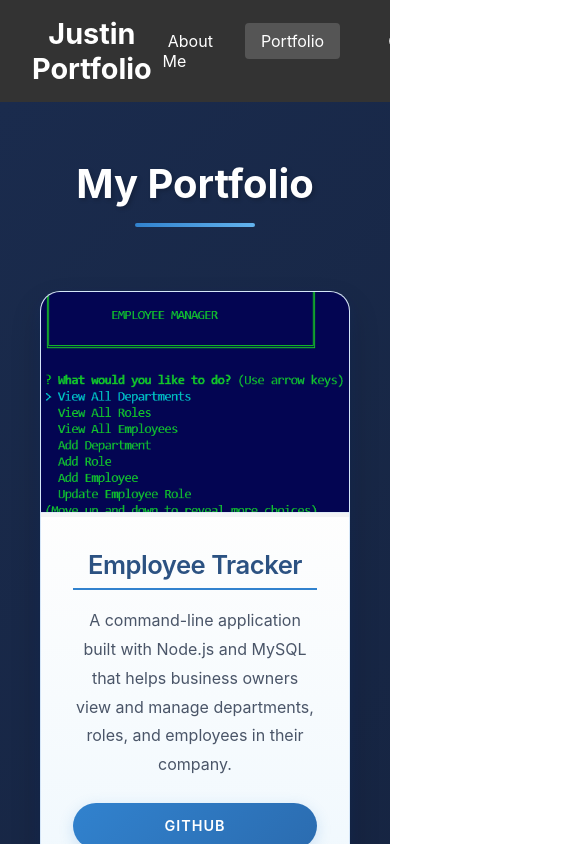
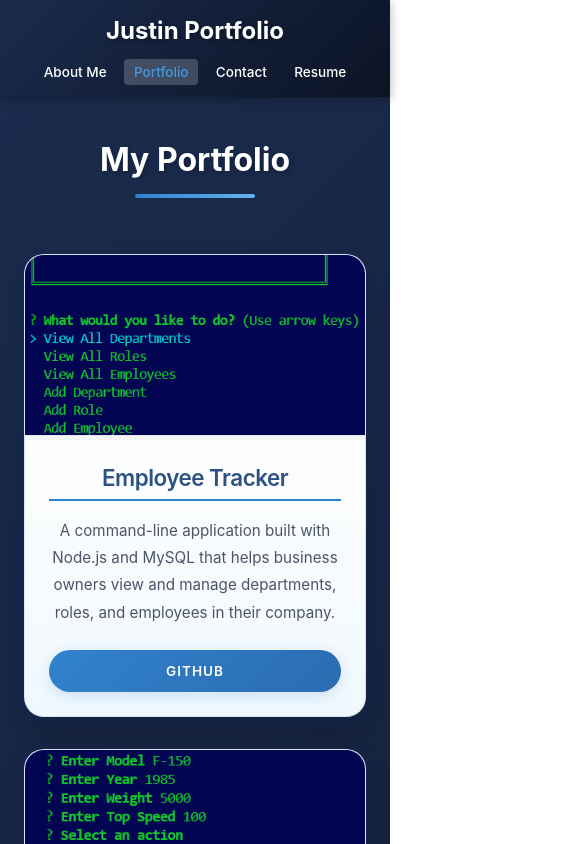
Before and after one commit to Myrmecology/React-Portfolio, a React (Create React App) app: page /portfolio in a window 390 px wide. Shown: the top 844 px of the page, 585 px wide, since content can reach past the window. Built offline with nearby package versions, Linux system fonts and the light colour scheme.

Commit message:
fixed social links

```diff
--- a/src/components/Footer.js
+++ b/src/components/Footer.js
@@ -7,7 +7,7 @@ function Footer() {
       <div className="footer-content">
         <div className="social-links">
           <a
-            href="https://www.freecodecamp.org/Myrmecology"
+            href="https://www.freecodecamp.org/arachnology"
             target="_blank"
             rel="noopener noreferrer"
             className="social-link"
--- a/src/components/Header.css
+++ b/src/components/Header.css
@@ -1,15 +1,21 @@
+/* Header.css */
 .header {
-  background-color: #333;
+  background: linear-gradient(135deg, #1a2b4d, #0c1425);
   padding: 1rem 2rem;
   display: flex;
   justify-content: space-between;
   align-items: center;
-  color: white;
+  box-shadow: 0 2px 10px rgba(0, 0, 0, 0.3);
+  position: sticky;
+  top: 0;
+  z-index: 1000;
 }
 
 .header h1 {
   margin: 0;
   font-size: 1.8rem;
+  color: #ffffff;
+  text-shadow: 2px 2px 4px rgba(0, 0, 0, 0.3);
 }
 
 .nav-links {
@@ -25,13 +31,51 @@
   text-decoration: none;
   padding: 0.5rem 1rem;
   border-radius: 4px;
-  transition: background-color 0.3s;
+  transition: all 0.3s ease;
+  font-weight: 500;
 }
 
 .nav-links a:hover {
-  background-color: #444;
+  background: rgba(255, 255, 255, 0.1);
+  transform: translateY(-2px);
 }
 
 .nav-links a.active {
-  background-color: #555;
+  background: rgba(255, 255, 255, 0.2);
+  color: #4299e1;
 }
+
+/* Responsive Design */
+@media screen and (max-width: 768px) {
+  .header {
+    flex-direction: column;
+    padding: 1rem;
+    gap: 1rem;
+  }
+
+  .nav-links {
+    flex-wrap: wrap;
+    justify-content: center;
+    gap: 1rem;
+  }
+
+  .nav-links a {
+    font-size: 0.9rem;
+    padding: 0.4rem 0.8rem;
+  }
+}
+
+@media screen and (max-width: 480px) {
+  .header h1 {
+    font-size: 1.5rem;
+  }
+
+  .nav-links {
+    gap: 0.5rem;
+  }
+
+  .nav-links a {
+    font-size: 0.85rem;
+    padding: 0.3rem 0.6rem;
+  }
+}
--- a/src/components/Header.js
+++ b/src/components/Header.js
@@ -1,3 +1,4 @@
+// Header.js
 import React from 'react';
 import { Link, useLocation } from 'react-router-dom';
 import './Header.css';
@@ -5,14 +6,13 @@ import './Header.css';
 function Header() {
   const location = useLocation();
 
-  // Function to check if the link is active
   const isActive = (path) => {
     return location.pathname === path;
   };
 
   return (
     <header className="header">
-      <h1>Justin       Portfolio</h1>
+      <h1>Justin Portfolio</h1>
       <nav>
         <ul className="nav-links">
           <li>
--- a/src/pages/AboutMe.js
+++ b/src/pages/AboutMe.js
@@ -1,3 +1,4 @@
+// AboutMe.js
 import React from 'react';
 import './AboutMe.css';
 
@@ -13,20 +14,17 @@ function AboutMe() {
         />
         <div className="bio">
           <p>
-            Hello, my name is Justin Deines, and I am a dedicated web developer specializing in creating intuitive and user-centric
-            interfaces. With a background in computer science and a strong passion for technology, I strive to stay at the forefront
-            of the industry trends. Currently, I am working remotely as a junior web developer, where I continuosly enhance my skills
-            and contribute to building dynamic web applications.
-
-
+            Hello! I'm Justin, a junior full-stack developer with a growing expertise in
+            crafting dynamic and complex web applications. With a solid foundation in modern
+            development technologies, I am focused on building scalable and maintainable solutions
+            that contribute to real-world applications.
 
 
           </p>
           <p>
-            I enjoy solving complex problems and turning ideas into reality through
-            code. I enjoy JavaScript, TypScript, state management systems such as Redux and React, Tailwind, Node.js, and Express.js.
-            I'm always looking to learn new technologies and improve my skills. I seek to always strengthen my skills with MySQL, PostgreSQL
-            MongoDB, version control testing and debugging and cloud platforms such as AWS and Google Cloud.
+            My primary area of focus is the MERN stack (MongoDB, Express.js, React.js, Node.js), which allows me to
+            create seamless, full-stack applications using JavaScript. Through MERN, I have honed my ability to
+            develop efficient, data-driven applications, from server-side logic to the dynamic user interfaces.
 
 
           </p>
--- a/src/pages/Contact.css
+++ b/src/pages/Contact.css
@@ -1,3 +1,4 @@
+/* Contact.css */
 .contact {
   max-width: 800px;
   margin: 0 auto;
@@ -6,7 +7,7 @@
 
 .contact h2 {
   text-align: center;
-  color: #1140ce;
+  color: #091e98;
   margin-bottom: 2rem;
   font-size: 2.5rem;
   text-shadow: 2px 2px 4px rgba(0, 0, 0, 0.3);
@@ -107,24 +108,6 @@ button:hover {
   background: linear-gradient(135deg, #2b6cb0, #1a365d);
 }
 
-button::after {
-  content: '';
-  position: absolute;
-  top: -50%;
-  left: -50%;
-  width: 200%;
-  height: 200%;
-  background: radial-gradient(circle, rgba(255,255,255,0.2) 0%, transparent 50%);
-  transform: scale(0);
-  opacity: 0;
-  transition: transform 0.6s ease-out, opacity 0.6s ease-out;
-}
-
-button:hover::after {
-  transform: scale(1);
-  opacity: 1;
-}
-
 .message-confirmation {
   position: fixed;
   bottom: 20px;
@@ -136,8 +119,10 @@ button:hover::after {
   box-shadow: 0 4px 15px rgba(0, 0, 0, 0.2);
   animation: slideIn 0.5s ease-out forwards, fadeOut 0.5s ease-out 2.5s forwards;
   font-weight: 500;
+  z-index: 1000;
 }
 
+/* Animations */
 @keyframes shakeError {
   0%, 100% { transform: translateX(0); }
   25% { transform: translateX(-10px); }
@@ -167,7 +152,7 @@ button:hover::after {
 }
 
 /* Responsive Design */
-@media (max-width: 768px) {
+@media screen and (max-width: 768px) {
   .contact {
     padding: 1rem;
   }
@@ -176,7 +161,48 @@ button:hover::after {
     padding: 1.5rem;
   }
 
+  .contact h2 {
+    font-size: 2rem;
+  }
+
+  label {
+    font-size: 1rem;
+  }
+
+  input,
+  textarea {
+    padding: 0.8rem;
+    font-size: 0.95rem;
+  }
+
   button {
     padding: 0.8rem 1.5rem;
+    font-size: 1rem;
   }
 }
+
+@media screen and (max-width: 480px) {
+  .contact-form {
+    padding: 1rem;
+  }
+
+  .form-group {
+    margin-bottom: 1.2rem;
+  }
+
+  label {
+    font-size: 0.9rem;
+  }
+
+  input,
+  textarea {
+    padding: 0.7rem;
+    font-size: 0.9rem;
+  }
+
+  .message-confirmation {
+    left: 20px;
+    right: 20px;
+    text-align: center;
+  }
+}
--- a/src/pages/Contact.js
+++ b/src/pages/Contact.js
@@ -1,3 +1,4 @@
+// Contact.js
 import React, { useState } from 'react';
 import './Contact.css';
 
--- a/src/pages/Portfolio.css
+++ b/src/pages/Portfolio.css
@@ -1,3 +1,4 @@
+/* Portfolio.css */
 .portfolio {
   padding: 2rem;
   max-width: 1200px;
@@ -116,54 +117,22 @@
   box-shadow: 0 8px 20px rgba(49, 130, 206, 0.3);
 }
 
-.project-links a::before {
-  content: '';
-  position: absolute;
-  top: 0;
-  left: -100%;
-  width: 100%;
-  height: 100%;
-  background: linear-gradient(
-    90deg,
-    transparent,
-    rgba(255, 255, 255, 0.2),
-    transparent
-  );
-  transition: 0.5s;
+/* Responsive Design */
+@media screen and (max-width: 1200px) {
+  .project-grid {
+    grid-template-columns: repeat(2, 1fr);
+    gap: 2rem;
+  }
 }
 
-.project-links a:hover::before {
-  left: 100%;
-}
-
-/* Glowing effect on cards */
-.project-card::before {
-  content: '';
-  position: absolute;
-  top: -2px;
-  left: -2px;
-  right: -2px;
-  bottom: -2px;
-  background: linear-gradient(45deg, #3182ce, #4299e1, #63b3ed);
-  z-index: -1;
-  border-radius: 22px;
-  opacity: 0;
-  transition: opacity 0.3s ease;
-}
-
-.project-card:hover::before {
-  opacity: 0.3;
-}
-
-/* Responsive Design */
-@media (max-width: 768px) {
+@media screen and (max-width: 768px) {
   .portfolio {
-    padding: 1.5rem;
+    padding: 1rem;
   }
 
   .project-grid {
     grid-template-columns: 1fr;
-    gap: 2rem;
+    padding: 0.5rem;
   }
 
   .portfolio h2 {
@@ -171,31 +140,33 @@
   }
 
   .project-card {
-    max-width: 500px;
-    margin: 0 auto;
+    max-width: 100%;
+  }
+
+  .project-info h3 {
+    font-size: 1.4rem;
+  }
+
+  .project-info p {
+    font-size: 0.95rem;
   }
 }
 
-/* Staggered Loading Animation */
-.project-card {
-  animation: fadeInUp 0.8s cubic-bezier(0.39, 0.575, 0.565, 1) backwards;
-}
+@media screen and (max-width: 480px) {
+  .portfolio h2 {
+    font-size: 2rem;
+  }
 
-@keyframes fadeInUp {
-  from {
-    opacity: 0;
-    transform: translateY(30px);
+  .project-card img {
+    height: 180px;
   }
-  to {
-    opacity: 1;
-    transform: translateY(0);
+
+  .project-info {
+    padding: 1.5rem;
+  }
+
+  .project-links a {
+    padding: 0.8rem 1.5rem;
+    font-size: 0.85rem;
   }
 }
-
-/* Card appear animation delay */
-.project-card:nth-child(1) { animation-delay: 0.2s; }
-.project-card:nth-child(2) { animation-delay: 0.4s; }
-.project-card:nth-child(3) { animation-delay: 0.6s; }
-.project-card:nth-child(4) { animation-delay: 0.8s; }
-.project-card:nth-child(5) { animation-delay: 1.0s; }
-.project-card:nth-child(6) { animation-delay: 1.2s; }
--- a/src/pages/Portfolio.js
+++ b/src/pages/Portfolio.js
@@ -1,3 +1,4 @@
+// Portfolio.js
 import React from 'react';
 import './Portfolio.css';
 
--- a/src/pages/Resume.css
+++ b/src/pages/Resume.css
@@ -1,8 +1,9 @@
+/* Resume.css */
 .resume {
   max-width: 1000px;
   margin: 0 auto;
   padding: 2rem;
-  color: #993434;
+  color: #0d0b9f;
   animation: fadeIn 0.8s ease-in-out;
 }
 
@@ -24,7 +25,7 @@
 
 .download-button {
   background: linear-gradient(135deg, #e53e3e, #c53030);
-  color: white;
+  color: rgb(35, 102, 126);
   padding: 1rem 2rem;
   border-radius: 8px;
   text-decoration: none;
@@ -33,7 +34,6 @@
   position: relative;
   overflow: hidden;
   box-shadow: 0 4px 15px rgba(229, 62, 62, 0.2);
-  display: inline-block;
 }
 
 .download-button:hover {
@@ -130,7 +130,7 @@ h3 {
   margin: 0.5rem 0;
   position: relative;
   padding-left: 1.5rem;
-  color: #ab2a2a;
+  color: #a01010;
 }
 
 .skills-category li::before {
@@ -179,7 +179,7 @@ h3 {
 .job li {
   margin: 0.5rem 0;
   position: relative;
-  color: #8b2020;
+  color: #750808;
 }
 
 .job li::before {
@@ -189,13 +189,10 @@ h3 {
   color: #4299e1;
 }
 
+/* Animations */
 @keyframes fadeIn {
-  from {
-    opacity: 0;
-  }
-  to {
-    opacity: 1;
-  }
+  from { opacity: 0; }
+  to { opacity: 1; }
 }
 
 @keyframes slideUp {
@@ -221,16 +218,91 @@ h3 {
   100% { background-position: 0% 50%; }
 }
 
-@media (max-width: 768px) {
+/* Responsive Design */
+@media screen and (max-width: 1024px) {
+  .resume {
+    padding: 1.5rem;
+  }
+
+  .resume h2 {
+    font-size: 2.5rem;
+  }
+
+  .skills-section {
+    grid-template-columns: repeat(2, 1fr);
+  }
+}
+
+@media screen and (max-width: 768px) {
   .resume {
     padding: 1rem;
+  }
+
+  .resume h2 {
+    font-size: 2rem;
   }
 
   .skills-section {
     grid-template-columns: 1fr;
   }
 
-  .resume h2 {
-    font-size: 2.5rem;
+  .resume-content {
+    padding: 1.5rem;
+  }
+
+  .job {
+    padding: 1rem;
+  }
+
+  h3 {
+    font-size: 1.5rem;
+  }
+
+  .job h4 {
+    font-size: 1.2rem;
   }
 }
+
+@media screen and (max-width: 480px) {
+  .download-button {
+    padding: 0.8rem 1.5rem;
+    font-size: 0.9rem;
+  }
+
+  .skills-category {
+    padding: 1rem;
+  }
+
+  .skills-category li {
+    font-size: 0.9rem;
+  }
+
+  .job li {
+    font-size: 0.9rem;
+  }
+}
+
+/* Education section responsive styles */
+.education ul {
+  list-style: none;
+  padding-left: 1.5rem;
+}
+
+.education li {
+  margin: 0.5rem 0;
+  position: relative;
+  color: #720a0a;
+}
+
+.education li::before {
+  content: '•';
+  position: absolute;
+  left: -1.5rem;
+  color: #4299e1;
+}
+
+@media screen and (max-width: 480px) {
+  .education li {
+    font-size: 0.9rem;
+  }
+}
--- a/src/pages/Resume.js
+++ b/src/pages/Resume.js
@@ -1,3 +1,4 @@
+// Resume.js
 import React from 'react';
 import './Resume.css';
 
```
Also changed, not shown: src/pages/AboutMe.css (+95 -8 lines).
